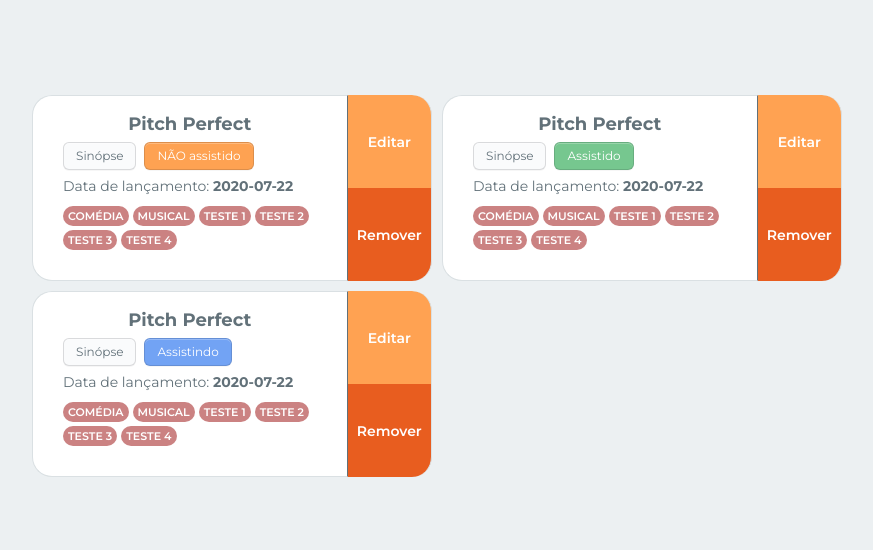
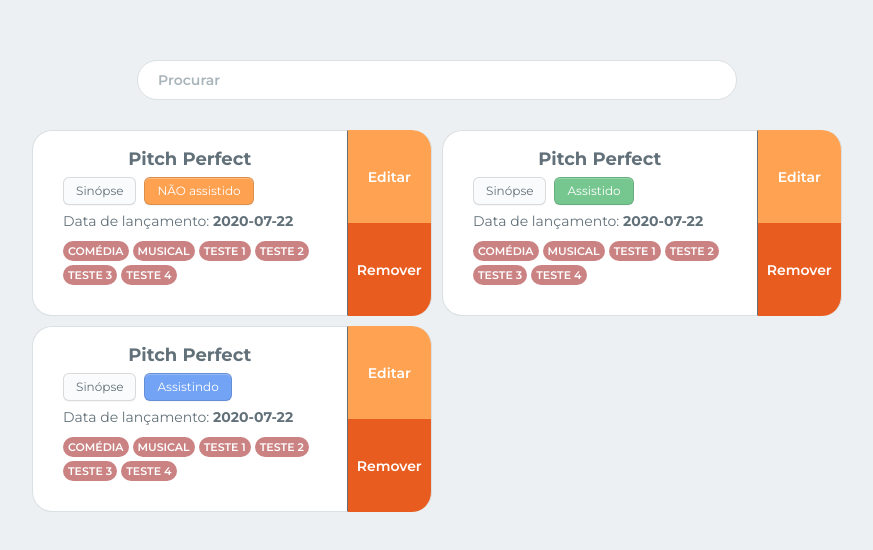
Before and after one commit to Danilo4lves/watchlist.web, a React (Create React App) app: page / in a window 1280 px wide. Shown: the part 114-664 px from the top of the page, without its empty margins (203-1076 px from the left). Built offline with nearby package versions, Linux system fonts and the light colour scheme.

Commit message:
feat(App): Implements search input visual

```diff
--- a/src/App/presentational.tsx
+++ b/src/App/presentational.tsx
@@ -5,11 +5,14 @@
 import { Movie } from '../components';
 
 // Styled components
-import { Container } from './styles';
+import { Container, SearchInput, MoviesContainer } from './styles';
 
 function App() {
   return (
     <Container>
+      <SearchInput />
+
+      <MoviesContainer>
         <Movie
           id="1"
           title="Pitch Perfect"
@@ -60,6 +63,7 @@
           hasBeenWatched={true}
           isBeingWatched={true}
         />
+      </MoviesContainer>
     </Container>
   );
 }
--- a/src/App/styles.ts
+++ b/src/App/styles.ts
@@ -1,13 +1,45 @@
 // Dependencies
 import styled from 'styled-components';
 
-export const Container = styled.div`
+export const Container = styled.main`
+  display: flex;
+  flex-direction: column;
+  min-height: 100vh;
+  align-items: center;
+  justify-content: center;
+
+  background-color: #ecf0f2;
+`;
+
+export const SearchInput = styled.input.attrs({
+  type: 'search',
+  placeholder: 'Procurar',
+})`
+  margin-bottom: 30px;
+  width: 600px;
+  height: 40px;
+  padding-left: 20px;
+  padding-right: 10px;
+
+  color: #627179;
+  font-size: 14px;
+  line-height: 12px;
+  font-weight: 600;
+
+  border-width: 1px;
+  border-style: solid;
+  border-color: #dae0e3;
+  border-radius: 20px;
+
+  outline: none;
+
+  &::placeholder {
+    color: #aab5bb;
+  }
+`;
+
+export const MoviesContainer = styled.div`
   display: grid;
   grid-template-columns: repeat(2, 400px);
   grid-gap: 10px;
-  align-content: center;
-  justify-content: center;
-  min-height: 100vh;
-
-  background-color: #ecf0f2;
 `;
```
Lines whose indentation alone changed are shown as unchanged.
